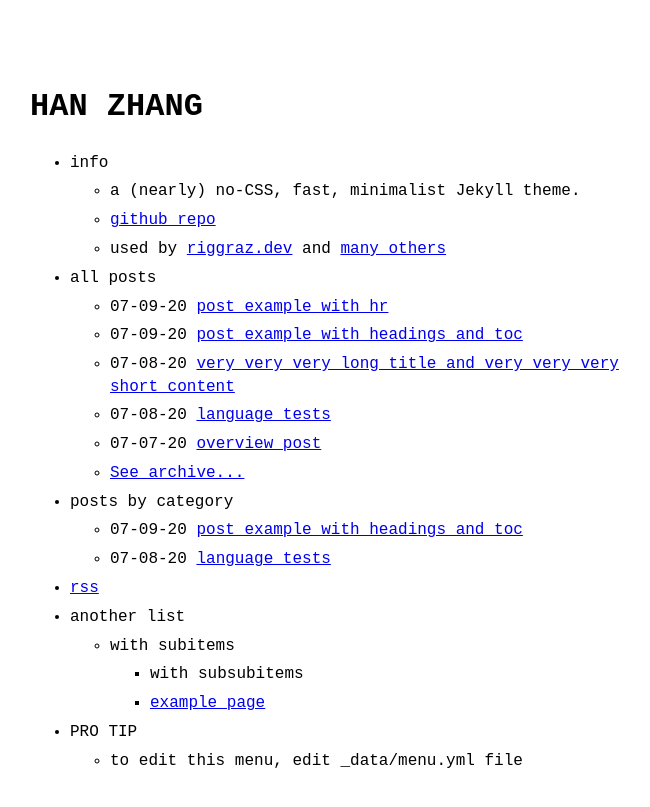
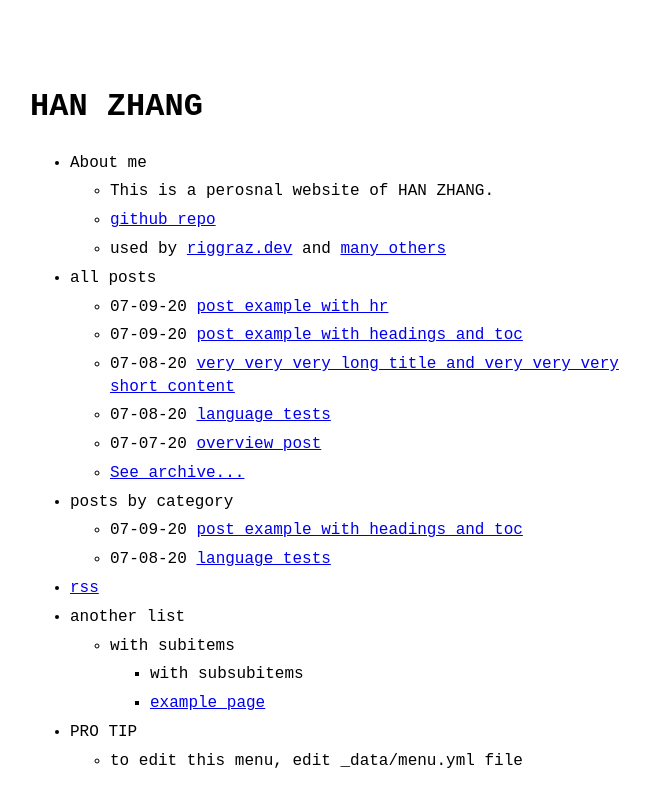
Before and after one commit to dukerosen/dukerosen.github.io, a Jekyll site: the page built from index.md, in a window 1280 px wide. Shown: the top 807 px of the page, without its empty margins (290-940 px from the left). Built offline with Jekyll 4.4.1, drawn with Linux system fonts in a browser that asks for light colours.

Commit message:
Update menu.yml

```diff
--- a/_data/menu.yml
+++ b/_data/menu.yml
@@ -2,9 +2,9 @@
 # https://github.com/riggraz/no-style-please#customize-the-menu
 
 entries:
-  - title: info
+  - title: About me
     entries:
-      - title: a (nearly) no-CSS, fast, minimalist Jekyll theme.
+      - title: This is a perosnal website of HAN ZHANG.
       - title: github repo
         url: https://github.com/riggraz/no-style-please
       - title: "used by <a href='https://riggraz.dev'>riggraz.dev</a> and <a href='https://github.com/riggraz/no-style-please/network/dependents'>many others</a>"
```
